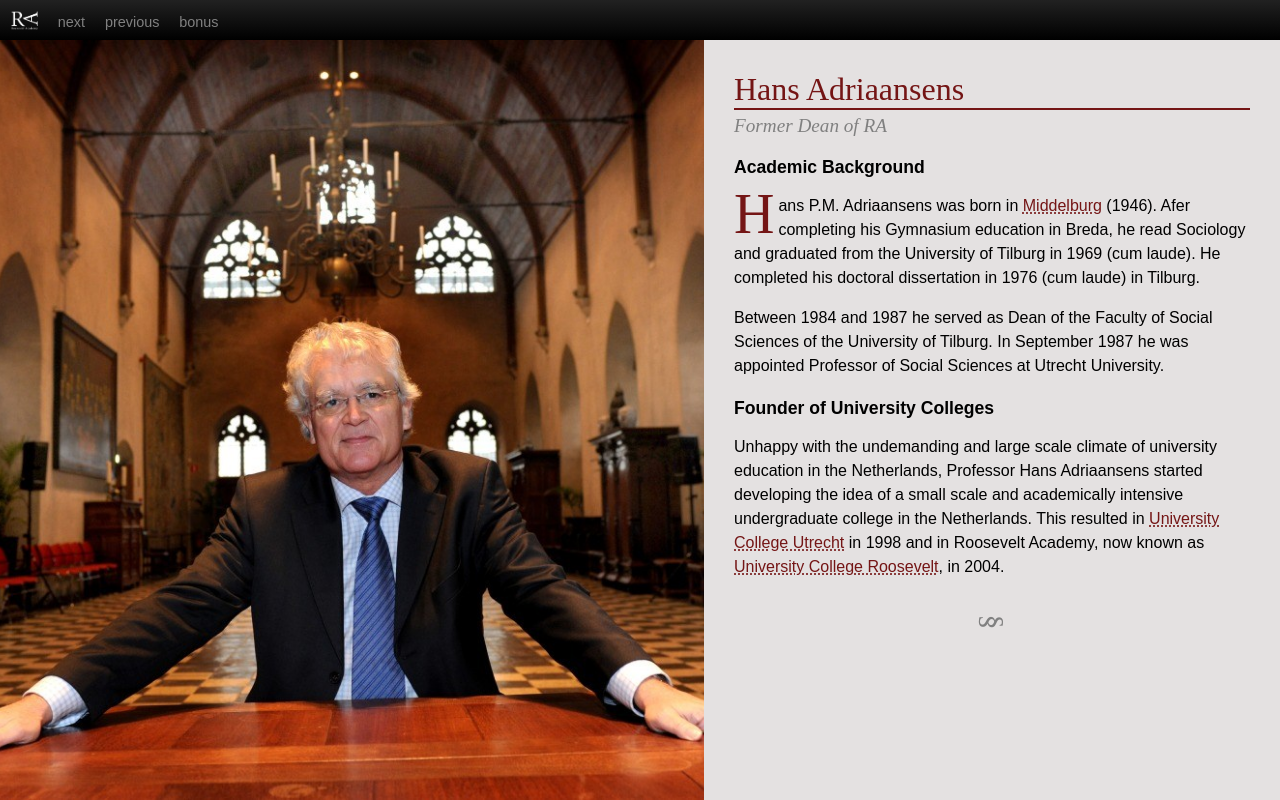
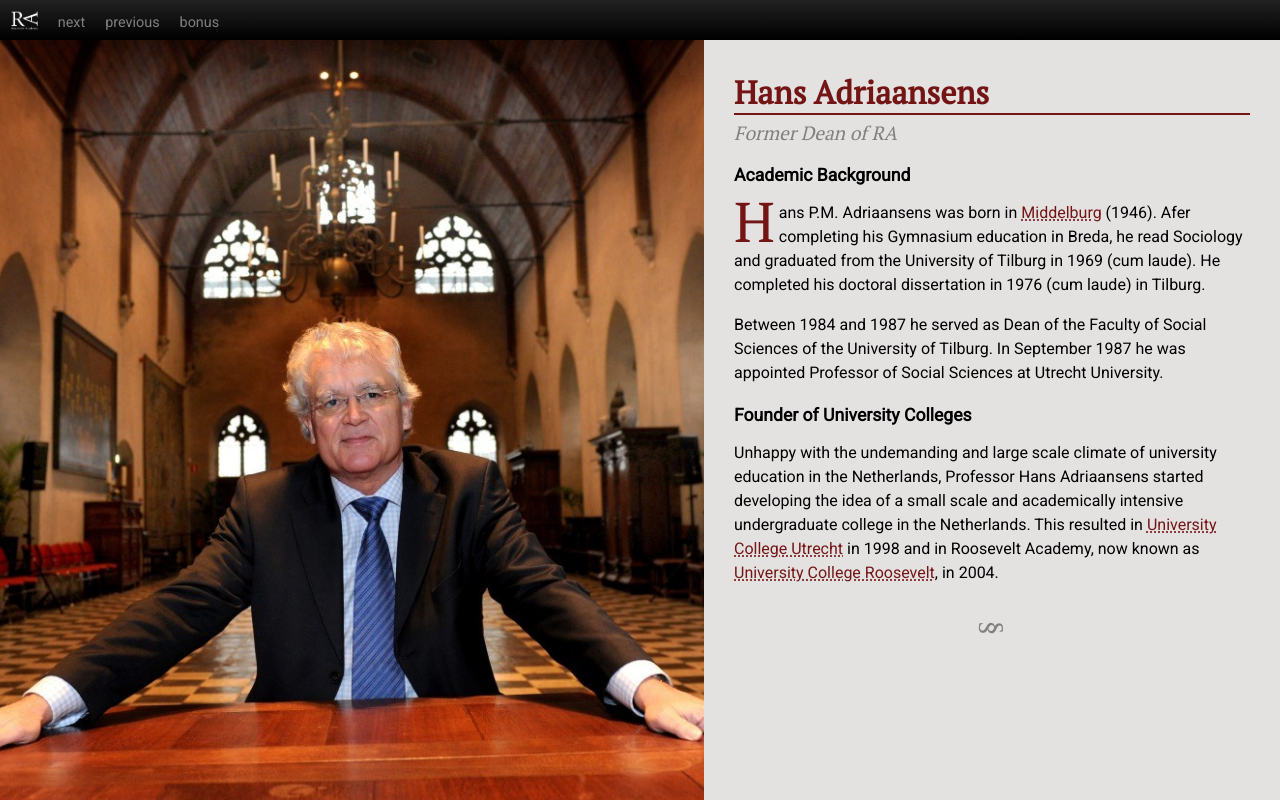
Before and after one commit to deSagaz/artisanal-web-project, a plain HTML site: page index.html in a window 1280 px wide. Drawn offline with Linux system fonts and the light colour scheme.

Commit message:
Replace default fonts with better looking ones
Tried to stick with the original fonts, but it really is better this way :p

```diff
--- a/css/main.css
+++ b/css/main.css
@@ -1,5 +1,5 @@
-/* Possibility to add font files */
-/*@import url('https://fonts.googleapis.com/css?family=Raleway|Sawarabi+Mincho');*/
+/* Add font files */
+@import url('https://fonts.googleapis.com/css?family=PT+Serif|Roboto');
 
 body {
     margin: 0;
@@ -16,11 +16,11 @@ body {
     --main-text-color: black;
 
     --header-font: var(--body-font);
-    --heading-font: 'Times New Roman', serif;
-    --body-font: 'Arial', sans-serif;
+    --heading-font: 'PT Serif', serif;
+    --body-font: 'Roboto', sans-serif;
 
     --header-height: 40px;
-    --main-height: calc(100vh -  var(--header-height));
+    --main-height: calc(100vh - var(--header-height));
 }
 
 /* START HEADER SECTION */
@@ -124,7 +124,7 @@ h1, .sub-title {
 
 h1 {
     color: var(--primary-color);
-    font-weight: normal;
+    font-weight: bold;
 
     margin-bottom: 5px;
     border-bottom: 2px solid;
```
